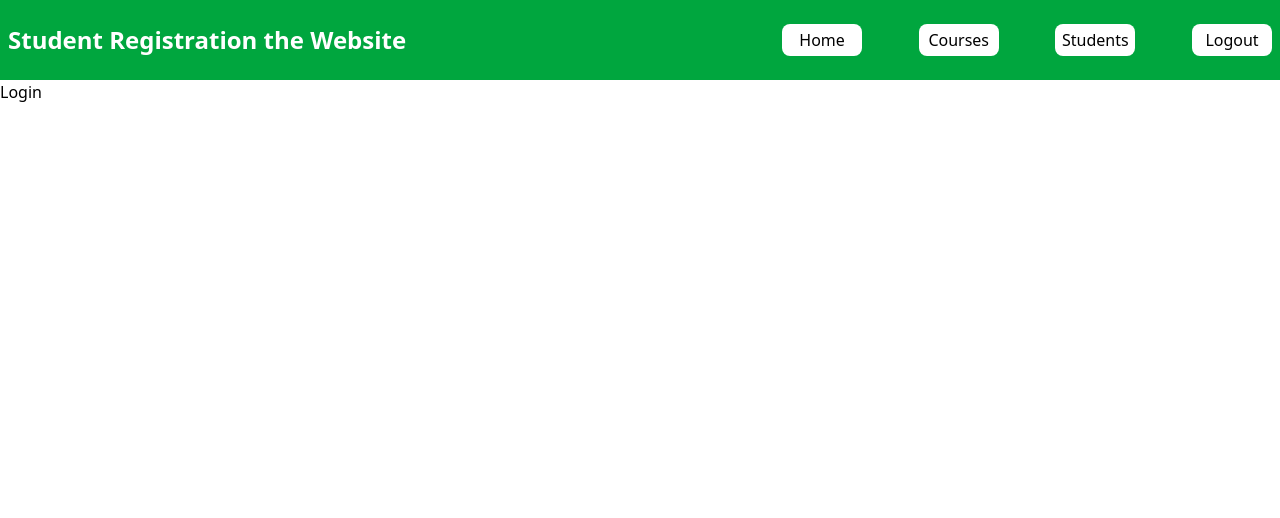
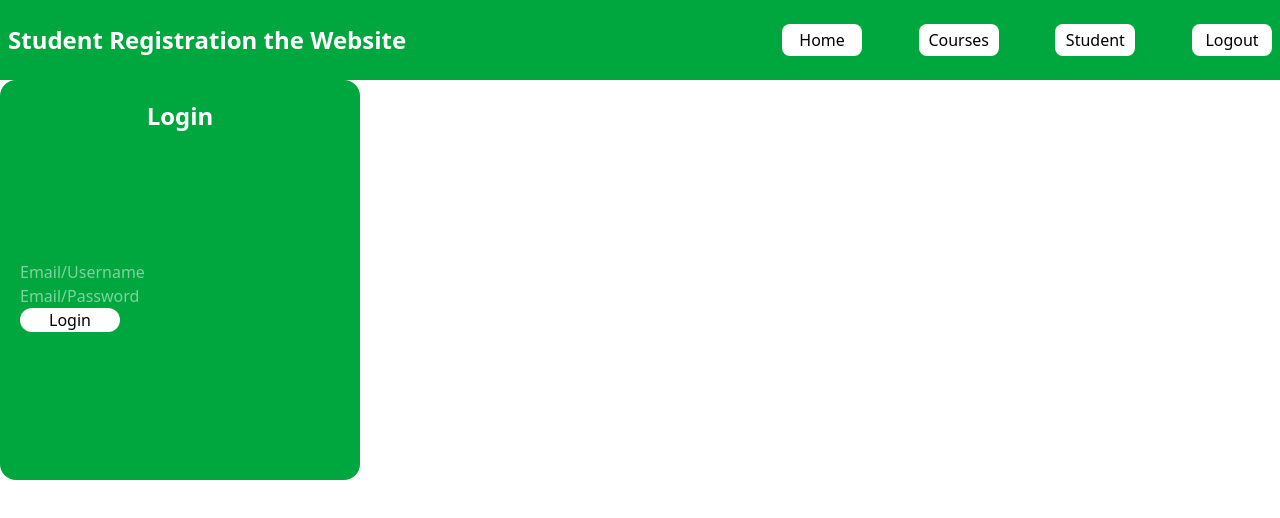
Before and after one commit to huntergcook1/capstone, a React (Vite) app in the folder student-registration-frontend/: page / in a window 1280 px wide. Shown: the top 518 px of the page. Built offline with nearby package versions, Linux system fonts and the light colour scheme.

Commit message:
styled login page

```diff
--- a/student-registration-frontend/src/components/Navbar.jsx
+++ b/student-registration-frontend/src/components/Navbar.jsx
@@ -8,7 +8,7 @@ function Navbar() {
             <nav className='flex justify-between w-200'>
                 <Link className='text-center rounded-lg p-1 w-20 bg-white' to="/home">Home</Link>
                 <Link className='text-center rounded-lg p-1 w-20 bg-white' to="/Courses">Courses</Link>
-                <Link className='text-center rounded-lg p-1 w-20 bg-white' to="/Students">Students</Link>
+                <Link className='text-center rounded-lg p-1 w-20 bg-white' to="/Students">Student</Link>
                 <Link className='text-center rounded-lg p-1 w-20 bg-white' to="/">Logout</Link>
             </nav>
         </div>
--- a/student-registration-frontend/src/pages/Login.jsx
+++ b/student-registration-frontend/src/pages/Login.jsx
@@ -1,7 +1,16 @@
 function Login() {
     return (
         <>
-            <h1>Login</h1>
+            <div className="flex flex-col justify-center items-center rounded-2xl text-white bg-green-600 p-5 h-100 w-90">
+                <div className="flex flex-col justify-center items-center h-full w-full">
+                    <h1 className="text-2xl font-bold">Login</h1>
+                    <form className="flex flex-col justify-center h-full w-full" action="">
+                        <input type="text" placeholder="Email/Username" />
+                        <input type="text" placeholder="Email/Password" />
+                        <button className="rounded-2xl w-25 bg-white text-black">Login</button>
+                    </form>
+                </div>
+            </div>
         </>
     )
 }
--- a/student-registration-frontend/src/pages/Students.jsx
+++ b/student-registration-frontend/src/pages/Students.jsx
@@ -1,5 +1,7 @@
 function Students() {
-  return <h1>Students Page</h1>;
+  return (
+    <h1>Students Profile</h1>
+  )
 }
 
 export default Students;
```
